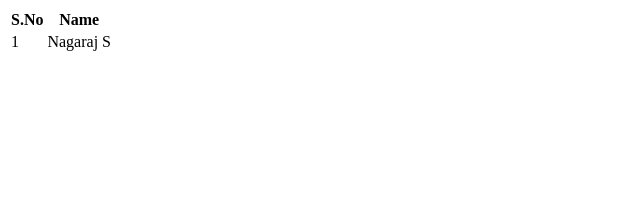
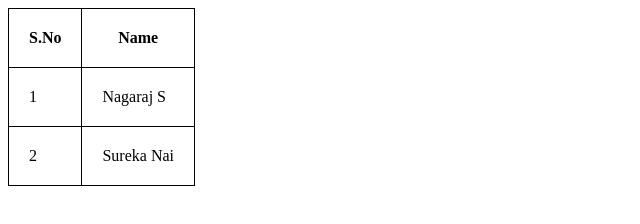
Before and after one commit to nagaraj6618/table-form, a plain HTML site: page index.html in a window 1280 px wide. Shown: the whole page, without its empty margins (0-640 px from the left). Drawn offline with Linux system fonts and the light colour scheme.

Commit message:
Table border created

```diff
--- a/asset/css/style.css
+++ b/asset/css/style.css
@@ -1 +1,10 @@
 /* inital comments */
+.newtable{
+
+  border: solid 1px #000;
+  border-collapse:collapse ;
+}
+.tr,th,td{
+  border: solid 1px #000;
+  padding: 20px;
+}
--- a/index.html
+++ b/index.html
@@ -4,20 +4,25 @@
   <head>
     <meta name="viewport" content="width-device-widith ,initial-scale=1.0">
     <title>Html-Table-Form</title>
+    <link rel="stylesheet" href="asset/css/style.css">
   </head>
   <body>
     <!-- Table form -->
 
 
 
-    <table>
+    <table class="newtable">
         <tr>
           <th>S.No</th>
           <th>Name</th>
         </tr>
-        <tr>
+        <tr class="h1">
           <td>1</td>
           <td>Nagaraj S</td>
+        </tr>
+        <tr class="h2">
+          <td>2</td>
+          <td>Sureka Nai</td>
         </tr>
     </table>
   </body>
```
